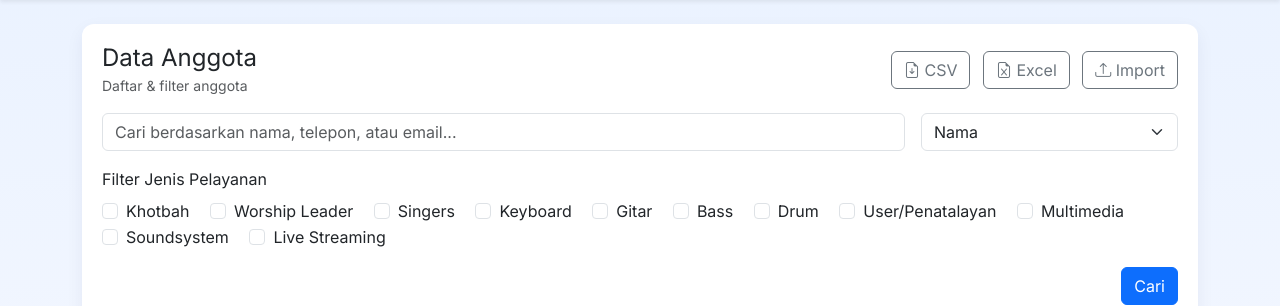
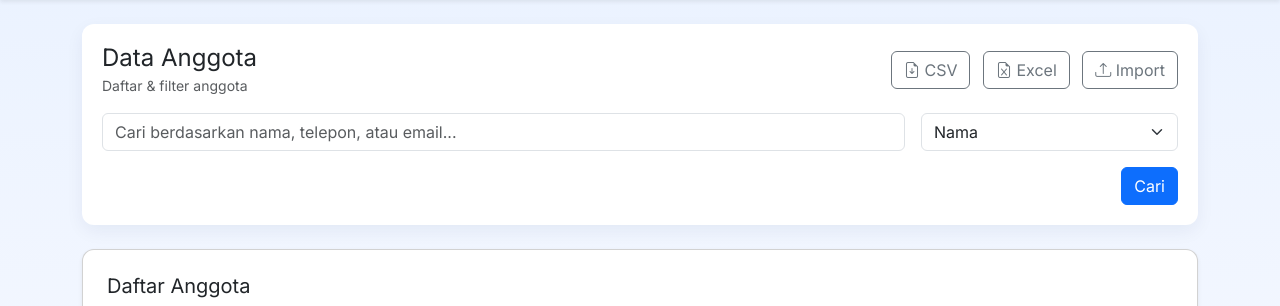
Before and after one commit to agussiahaan/gpf, a Flask app: page / in a window 1280 px wide. Shown: the part 59-365 px from the top of the page. Run offline with Flask 2, Linux system fonts and the light colour scheme; a user stored in the database is signed in; some libraries are stand-ins or nearby versions.

Commit message:
Add files via upload

```diff
--- a/templates/dashboard.html
+++ b/templates/dashboard.html
@@ -21,15 +21,7 @@
         <option value="umur" {% if order=='umur' %}selected{% endif %}>Umur</option>
       </select>
     </div>
-    <div class="col-12">
-      <label class="form-label">Filter Jenis Pelayanan</label><br>
-      {% for s in ['Khotbah','Worship Leader','Singers','Keyboard','Gitar','Bass','Drum','User/Penatalayan','Multimedia','Soundsystem','Live Streaming'] %}
-        <div class="form-check form-check-inline">
-          <input class="form-check-input" type="checkbox" name="service" value="{{ s }}" {% if s in selected_services %}checked{% endif %}>
-          <label class="form-check-label">{{ s }}</label>
-        </div>
-      {% endfor %}
-    </div>
+
     <div class="col-12 text-end">
       <button class="btn btn-primary">Cari</button>
     </div>
```
